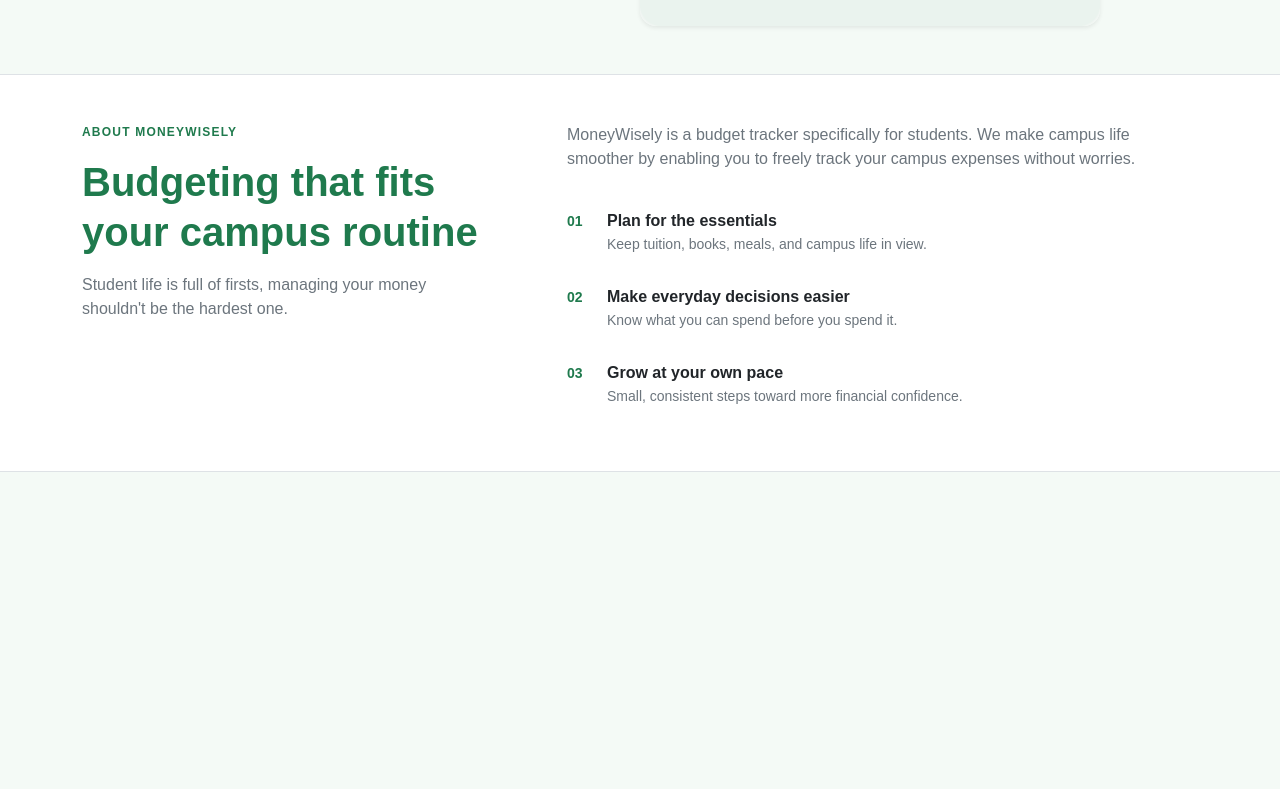
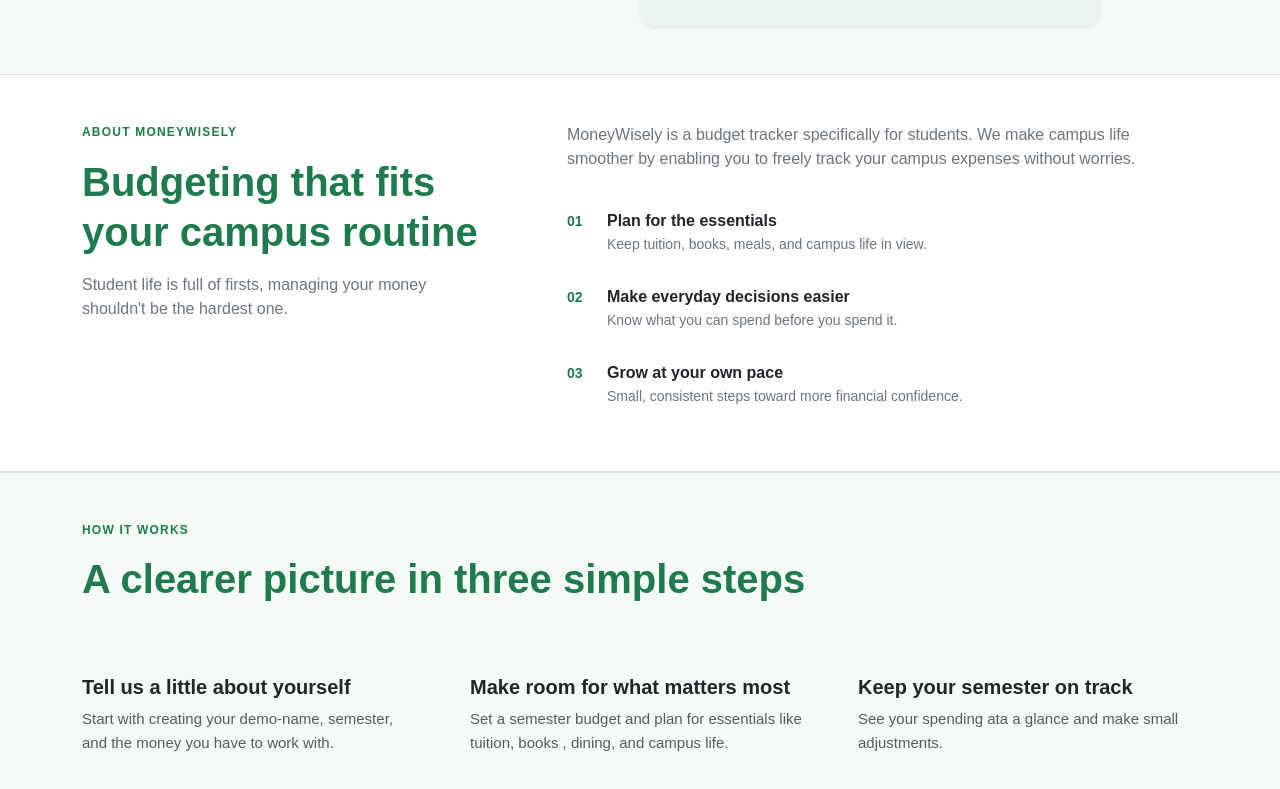
Before and after one commit to Myminiwrldsht/Student-Expense-Tracker-React-, a React (Vite) app: page / in a window 1280 px wide. Shown: the part 508-1297 px from the top of the page. Before the commit the page ends 1040 px from the top, so only its background shows below. Built offline with nearby package versions, Linux system fonts and the light colour scheme.

Commit message:
feat: add how it works section

```diff
--- a/src/components/NavBar.jsx
+++ b/src/components/NavBar.jsx
@@ -14,7 +14,7 @@ export default function NavBar() {
 
     <ul className="nav-links">
       <li><a href="#about" >About</a></li>
-      <li><a href="#" >How it works</a></li>
+      <li><a href="#how-it-works" >How it works</a></li>
       <li><button className="btn text-white px-4 py-2.5 fw-medium rounded-3 shadow-sm" style={{ backgroundColor: "#1F7A4D"}}>Get started</button></li>
 
 
--- a/src/data/HomeContent.jsx
+++ b/src/data/HomeContent.jsx
@@ -18,3 +18,21 @@
 
         }
     ];
+    export const steps= [
+        {
+            id: 1,
+            title: "Tell us a little about yourself",
+            description: "Start with creating your demo-name, semester, and the money you have to work with."
+        },
+          {
+            id: 2,
+            title: "Make room for what matters most",
+            description: "Set a semester budget and plan for essentials like tuition, books , dining, and campus life."
+        },
+          {
+            id: 3,
+            title: "Keep your semester on track",
+            description: "See your spending ata a glance and make small adjustments."
+        }
+
+    ]
--- a/src/pages/Home.jsx
+++ b/src/pages/Home.jsx
@@ -1,7 +1,7 @@
 import NavBar from '../components/NavBar';
 import Hero from '../sections/Hero';
 import About from '../sections/About';
-// import HowItWorks from '../sections/HowItWorks'
+import HowItWorks from '../sections/HowItWorks'
 // import Footer from '../sections/Footer';
 export default function Home () {
     return(
@@ -9,6 +9,7 @@ export default function Home () {
         <NavBar />
         <Hero />
         <About />
+        <HowItWorks />
         </>
     )
 }
--- a/src/sections/About.jsx
+++ b/src/sections/About.jsx
@@ -7,10 +7,10 @@ export default function About() {
                 <div className="row g-5 align-items-start">
                     <div className="col-lg-5">
 
-            <p className="text-uppercase fw-semibold  mb-3 " style={{ fontSize:"12px", letterSpacing: "0.1em", color: "#1F7A4D"}}>
+            <p className="text-uppercase fw-semibold  mb-3 " style={{ fontSize:"12px", letterSpacing: "0.1em", color: "var(--green)"}}>
             About moneywisely
             </p>
-            <h2 className="display-6 fw-bold mb-3 lh-sm" style={{color: "#1F7A4D"}}>
+            <h2 className="display-6 fw-bold mb-3 lh-sm" style={{color: "var(--green)"}}>
                 Budgeting that fits your campus routine
             </h2>
             <p className="text-secondary mb-4 lh-base" style={{maxWidth: "360px"}}>
@@ -25,7 +25,7 @@ export default function About() {
                 <div className=" pt-3 d-flex flex-column gap-3">
                 {benefits.map((benefit , index)=>(
                     <div key={benefit.id} className="d-flex gap-3 pb-3 ">
-                        <span className="fw-semibold small" style={{color: "#1F7A4D", minWidth: "24px"}}>
+                        <span className="fw-semibold small" style={{color: "var(--green)", minWidth: "24px"}}>
                             0{index + 1}
                         </span>
 
--- a/src/sections/Hero.jsx
+++ b/src/sections/Hero.jsx
@@ -6,15 +6,15 @@ export default function Hero() {
         <section id="hero" className="container py-5">
             <div className="row align-items-center g-5">
                 <div className="col-lg-6">
-                    <p className="text-uppercase fw-semibold  mb-3 " style={{ fontSize:"12px", letterSpacing: "0.1em", color: "#1F7A4D"}}>
+                    <p className="text-uppercase fw-semibold  mb-3 " style={{ fontSize:"12px", letterSpacing: "0.1em", color: "var(--green)"}}>
                         Student budgeting, simplified
                     </p>
-                    <h1 className="display-5 fw-bold  mb-4 lh-sm" style={{color: "#1F7A4D"}}> Stop stressing over your M-PESA balance
+                    <h1 className="display-5 fw-bold  mb-4 lh-sm" style={{color: "var(--green)"}}> Stop stressing over your M-PESA balance
                     </h1>
                     <p className="lead text-secondary fs-6 mb-4" style={{maxWidth: "460px"}}>Plan around tuition and bills, spot bad habits early, and still have cash left over for the fun stuff.</p>
 
                     <div className="pt-2">
-                        <button className="btn text-white px-4 py-2 fw-medium rounded-3 shadow-sm" style={{backgroundColor: "#1F7A4D"}}>
+                        <button className="btn text-white px-4 py-2 fw-medium rounded-3 shadow-sm" style={{backgroundColor: "var(--green)"}}>
                             Create demo
                         </button>
                         <p className="text-muted small mt-3 mb-0">A simple plan, a little more peace of mind</p>
--- a/src/sections/HowItWorks.jsx
+++ b/src/sections/HowItWorks.jsx
@@ -0,0 +1,33 @@
+import {steps} from '../data/HomeContent';
+export default function HowItWorks(){
+    return(
+        <section id="how-it-works" className=" py-4 border-top">
+            <div className="container py-4">
+                  <div className="mb-5">
+                   <p className="text-uppercase fw-semibold  mb-3 " style={{ fontSize:"12px", letterSpacing: "0.1em", color: "var(--green)"}}>
+                        How it works
+                    </p>
+                    <h3 className="display-6 fw-bold mb-0" style={{color:"var(--green)"}}>
+                        A clearer picture in three simple steps
+                    </h3>
+                    </div>
+                    <div className="row g-4 g-lg-5 pt-2">
+                        {steps.map((step)=>(
+                            <div key={step.id} className="col-md-4">
+                                <p className="fw-semibold mb-3" style={{fontSize: "13px", color:"var(--green)"}}>
+                                    {step.number}
+                                    </p>
+                                    <h3 className="h5 fw-bold mb-2">
+                                        {step.title}
+                                    </h3>
+                                    <p className="text-muted mb-0" style={{fontSize: "15px", lineHeight: "1.6"}}>
+                                        {step.description}
+                                    </p>
+                                    </div>
+
+                        ))}
+                    </div>
+                    </div>
+        </section>
+    )
+}
```
